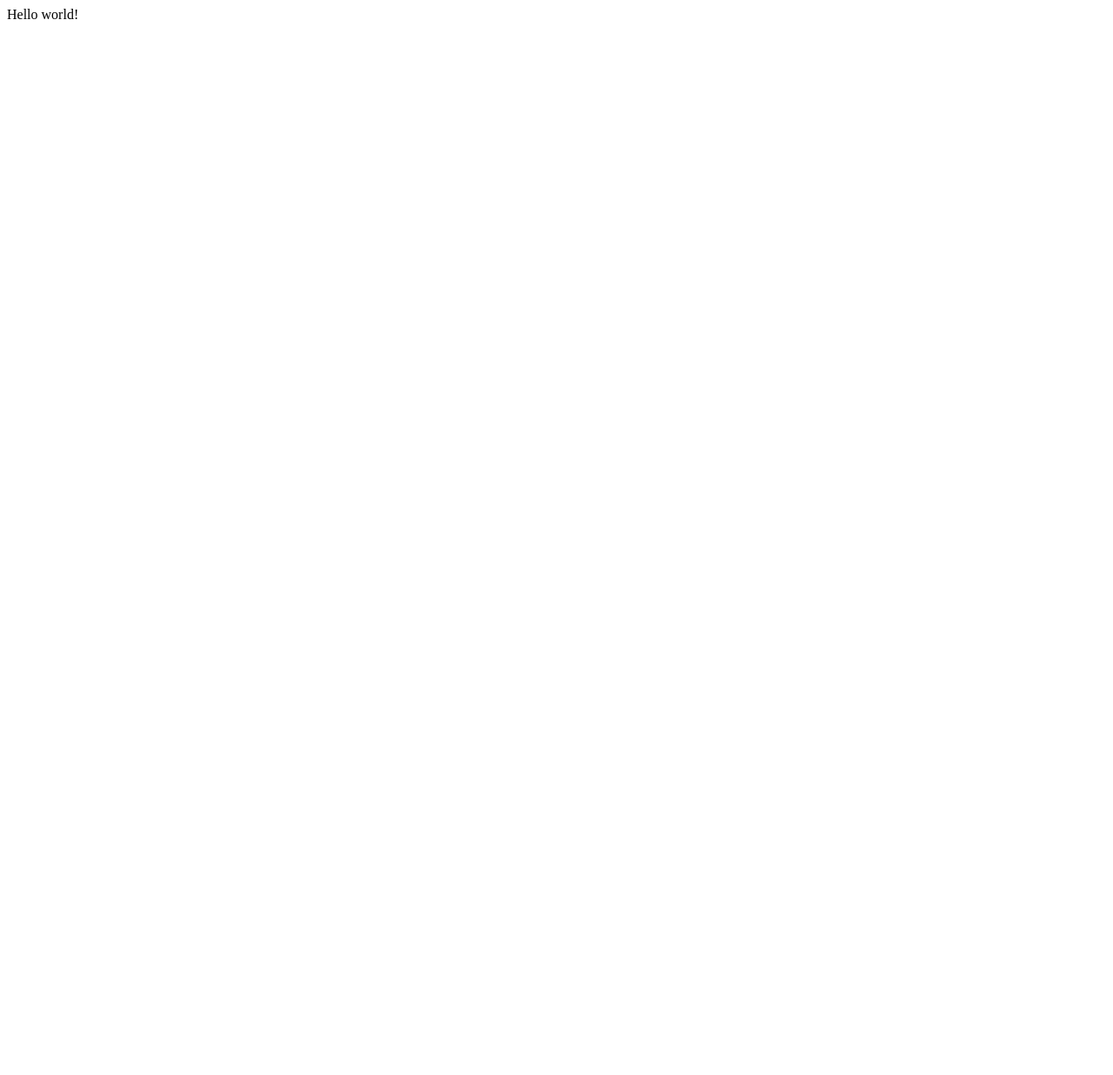
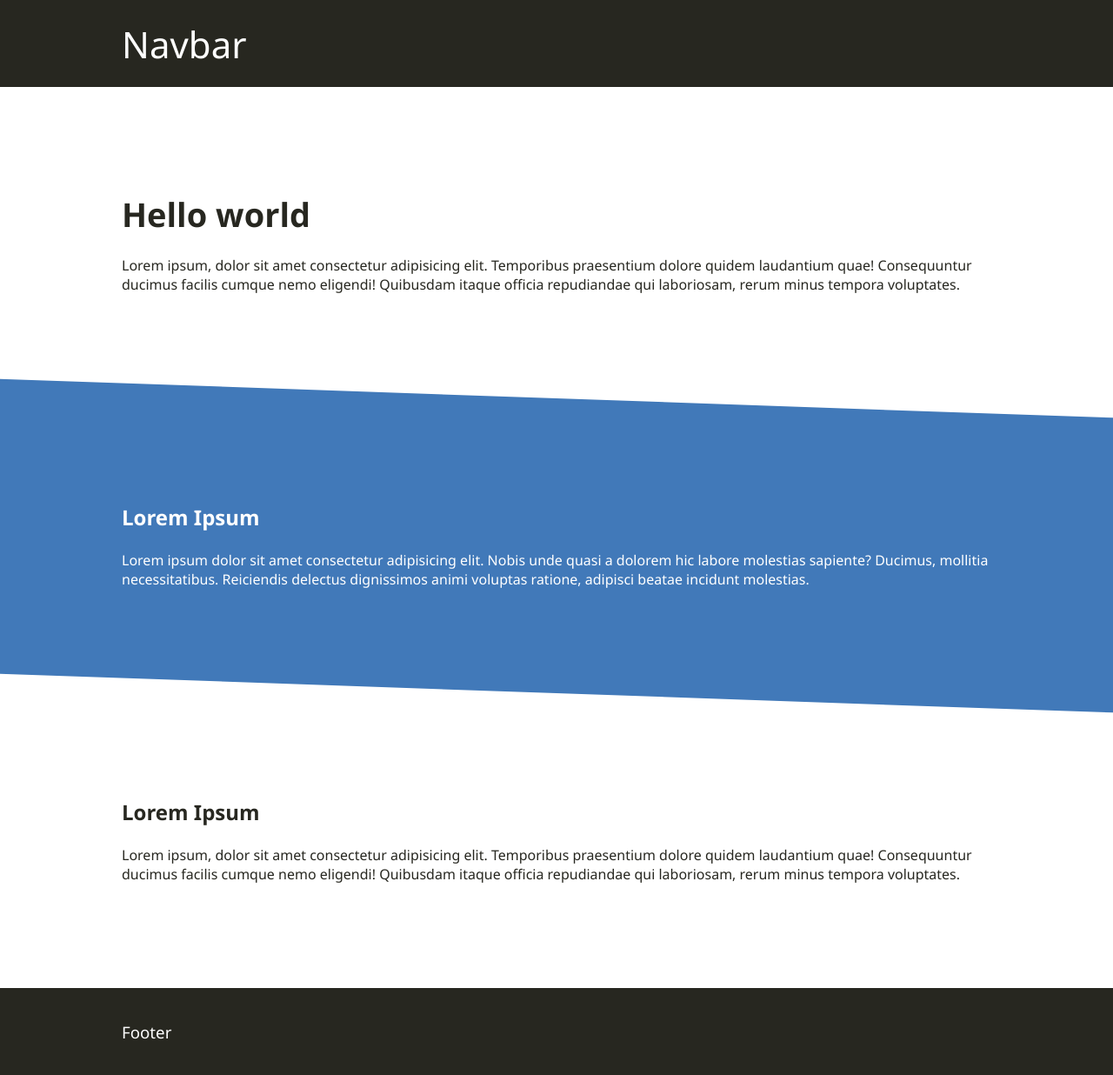
Before and after one commit to thecallum/getting-started-with-gatsby, a Gatsby site: page / in a window 1280 px wide. Shown: the whole page at 87% size. Before the commit the page ends 800 px from the top, so only its background shows below. Built offline with nearby package versions, Linux system fonts and the light colour scheme; Gatsby itself is replaced by a stand-in of ours.

Commit message:
Setup first page

```diff
--- /dev/null
+++ b/src/css/main.css
@@ -0,0 +1,90 @@
+*,
+*::before,
+*::after {
+  box-sizing: border-box;
+  margin: 0;
+  padding: 0;
+}
+
+body {
+  font-family: "Segoe UI", Tahoma, Geneva, Verdana, sans-serif;
+  color: hsl(60, 10%, 14%);
+}
+
+h1 {
+  font-size: 38px;
+}
+
+.navbar {
+  height: 100px;
+  background-color: hsl(60, 10%, 14%);
+  color: #fff;
+  padding: 0 30px;
+  margin-bottom: 60px;
+}
+
+.navbar-container {
+  display: flex;
+  align-items: center;
+  height: 100%;
+}
+
+.navbar-title {
+  font-size: 42px;
+  font-weight: 100;
+}
+
+.navbar-title > a {
+  text-decoration: none;
+  color: inherit;
+}
+
+.main {
+  min-height: calc(100vh - 200px);
+  position: relative;
+}
+
+.content {
+  padding: 30px;
+}
+
+@media (min-width: 400px) {
+  .content {
+    padding: 60px;
+  }
+}
+
+.container {
+  max-width: 1000px;
+  margin: 0 auto;
+  height: 100%;
+}
+
+.backdrop {
+  margin: 60px 0;
+
+  background-color: hsl(212, 48%, 49%);
+  color: #fff;
+  padding: 60px 0;
+  transform: skewY(2deg);
+}
+
+.backdrop-content {
+  transform: skewY(-2deg);
+}
+
+.footer {
+  background-color: hsl(60, 10%, 14%);
+  color: #fff;
+  height: 100px;
+  padding: 0 30px;
+  margin-top: 60px;
+}
+.footer-container {
+  height: 100%;
+  display: flex;
+  align-items: center;
+}
+.footer-title {
+  font-weight: normal;
+}
--- a/src/pages/index.js
+++ b/src/pages/index.js
@@ -1,3 +1,69 @@
 import React from "react"
+import "../css/main.css"
 
-export default () => <div>Hello world!</div>
+export default () => (
+  <>
+    <nav class="navbar">
+      <div className="container">
+        <div className="navbar-container">
+          <h1 className="navbar-title">
+            <a href="/">Navbar</a>
+          </h1>
+        </div>
+      </div>
+    </nav>
+
+    <main className="main">
+      <div className="content">
+        <div className="container">
+          <h1>Hello world</h1>
+          <br />
+          <p>
+            Lorem ipsum, dolor sit amet consectetur adipisicing elit. Temporibus
+            praesentium dolore quidem laudantium quae! Consequuntur ducimus
+            facilis cumque nemo eligendi! Quibusdam itaque officia repudiandae
+            qui laboriosam, rerum minus tempora voluptates.
+          </p>
+        </div>
+      </div>
+
+      <div className="backdrop">
+        <div className="backdrop-content">
+          <div className="content">
+            <div className="container">
+              <h2>Lorem Ipsum</h2>
+              <br />
+              <p>
+                Lorem ipsum dolor sit amet consectetur adipisicing elit. Nobis
+                unde quasi a dolorem hic labore molestias sapiente? Ducimus,
+                mollitia necessitatibus. Reiciendis delectus dignissimos animi
+                voluptas ratione, adipisci beatae incidunt molestias.
+              </p>
+            </div>
+          </div>
+        </div>
+      </div>
+
+      <div className="content">
+        <div className="container">
+          <h2>Lorem Ipsum</h2>
+          <br />
+          <p>
+            Lorem ipsum, dolor sit amet consectetur adipisicing elit. Temporibus
+            praesentium dolore quidem laudantium quae! Consequuntur ducimus
+            facilis cumque nemo eligendi! Quibusdam itaque officia repudiandae
+            qui laboriosam, rerum minus tempora voluptates.
+          </p>
+        </div>
+      </div>
+    </main>
+
+    <footer className="footer">
+      <div className="container">
+        <div className="footer-container">
+          <h3 class="footer-title">Footer</h3>
+        </div>
+      </div>
+    </footer>
+  </>
+)
```
